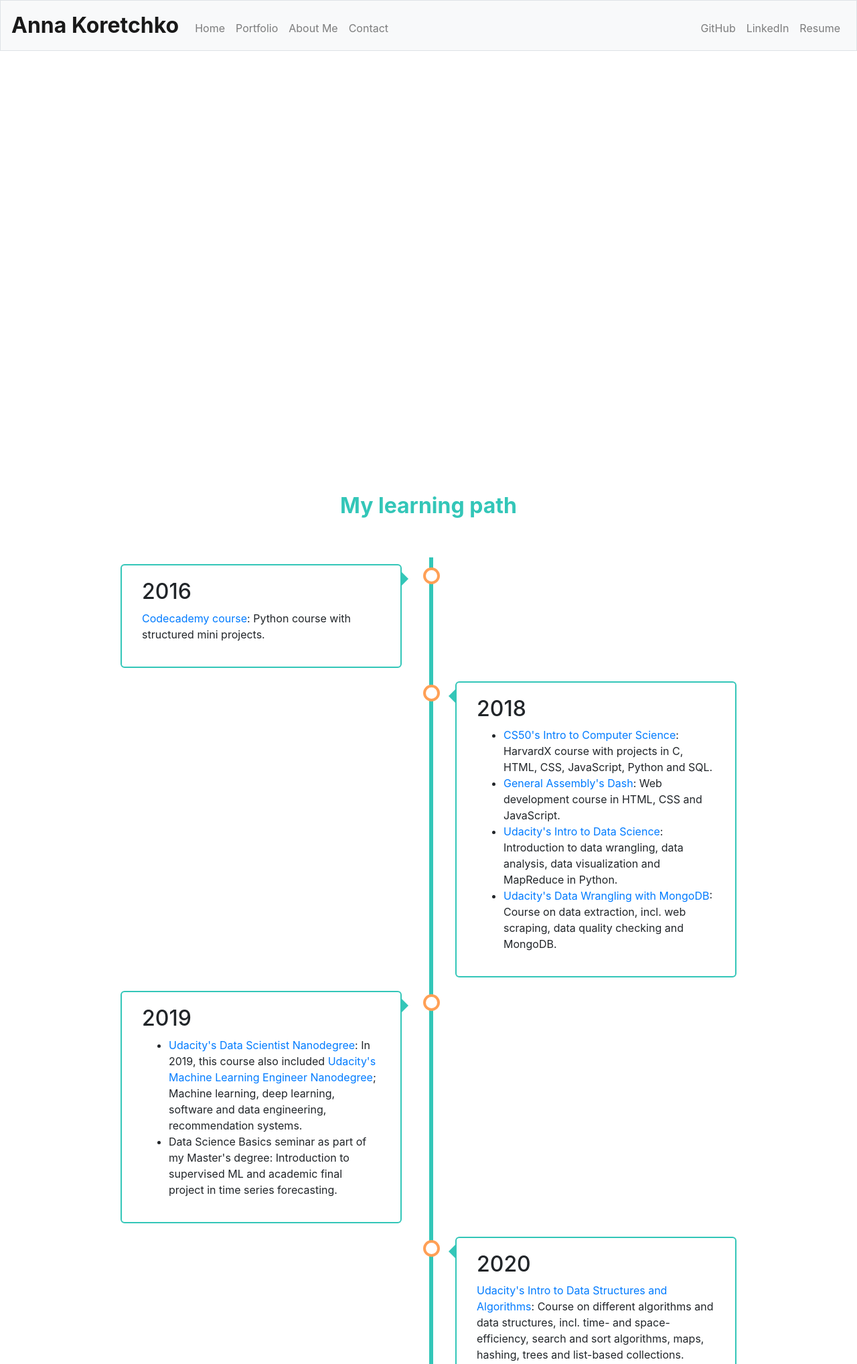
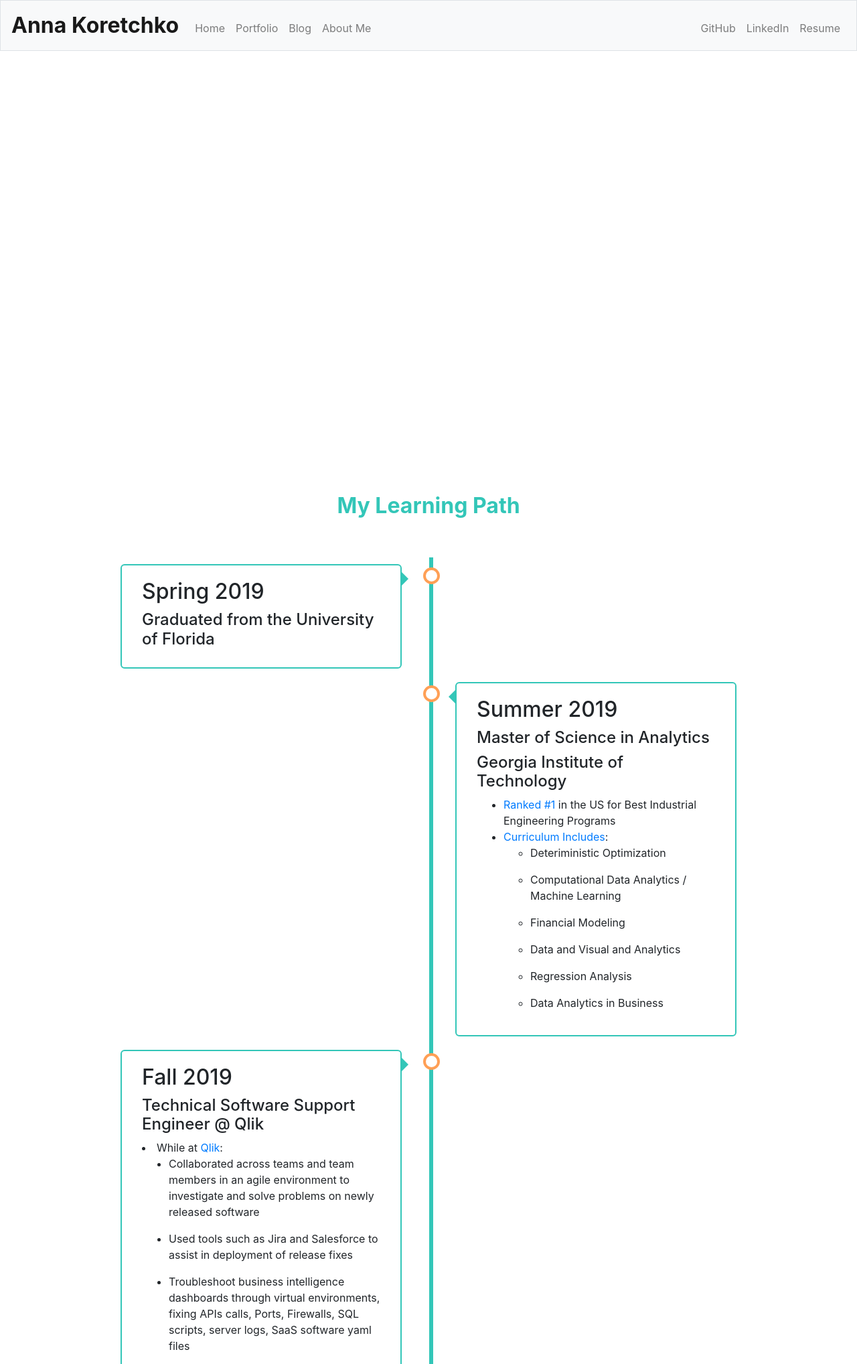
Before and after one commit to annakoretchko/personal-website, a Flask app: template templates/about.html in a window 1280 px wide. Shown: the top 2036 px of the page at 67% size. Run offline with Flask 2, Linux system fonts and the light colour scheme; the template is opened without the code that fills it, so the values that code supplies are empty; some libraries are stand-ins or nearby versions.

Commit message:
finally got css to render...browser cache issue

```diff
--- a/app.py
+++ b/app.py
@@ -2,15 +2,9 @@ from flask import Blueprint, Flask, g, jsonify, render_template, request, Respon
 from werkzeug.exceptions import default_exceptions, HTTPException, InternalServerError
 import os
 import helper
-import pandas as pd
-from flask_mail import Mail, Message
 
 # Configure application
 app = Flask(__name__)
-
-
-SECRET_KEY = os.urandom(32)
-app.config['SECRET_KEY'] = SECRET_KEY
 
 @app.route('/index', methods=['POST', 'GET'])
 @app.route('/', methods=['POST', 'GET'])
@@ -37,45 +31,22 @@ def portfolio():
                             title="PROJECT PORTFOLIO",
                             id="portfolio")
 
-@app.route('/about', methods=['POST', 'GET'])
-def about():
+# @app.route('/about', methods=['POST', 'GET'])
+# def about():
 
-    # get the title content for the portfolio page
-    title_text = "about go here"
-    # skills1= {"read": '1', "write": '4', "run": '5'}
-    # skills2= {"code": '1', "bike": '4', "lift": '5'}
-    # #skills = [skills1,skills2]
-    # skills = {"code": 'test', "bike": '4', "lift": '5'}
-    skills = helper.get_skill_content()
+#     # get the title content for the portfolio page
+#     title_text = "about go here"
+#     # skills1= {"read": '1', "write": '4', "run": '5'}
+#     # skills2= {"code": '1', "bike": '4', "lift": '5'}
+#     # #skills = [skills1,skills2]
+#     # skills = {"code": 'test', "bike": '4', "lift": '5'}
+#     skills = helper.get_skill_content()
 
-    return render_template('/about.html',
-                            title_text=title_text,
-                            skills = skills,
-                            title="ABOUT ME",
-                            id="about")
-
-@app.route('/contact', methods=["GET","POST"])
-def contact():
-    form = helper.ContactForm()
-    if request.method == 'POST':
-        name =  request.form["name"]
-        email = request.form["email"]
-        subject = request.form["subject"]
-        message = request.form["message"]
-        res = pd.DataFrame({'name':name, 'email':email, 'subject':subject ,'message':message}, index=[0])
-        res.to_csv('./contactusMessage.csv')
-        return render_template('contact.html', form=form)
-    else:
-        return render_template('contact.html', form=form)
-
-
-@app.route("/robots.txt")
-def robots():
-    '''
-    Add robots.txt file to avoid google indexing
-    '''
-
-    return send_from_directory(app.static_folder, request.path[1:])
+#     return render_template('/about.html',
+#                             title_text=title_text,
+#                             skills = skills,
+#                             title="ABOUT ME",
+#                             id="about")
 
 
 if __name__ == "__main__":
--- /dev/null
+++ b/app.yaml
@@ -0,0 +1 @@
+runtime: python38
--- /dev/null
+++ b/requirements.txt
@@ -0,0 +1 @@
+Flask==1.1.2
--- a/static/styles.css
+++ b/static/styles.css
@@ -17,7 +17,7 @@
 
 #contact-navbarbrand
 {
-    color: #2FDEDB;
+    color: orange;
 }
 
 #about-navbarbrand
@@ -52,6 +52,8 @@
     background-color: #2CD4A7;
 }
 
+
+
 #portfolio-title
 {
     background-color: #2FDEDB;
@@ -60,6 +62,12 @@
 #about-title
 {
     background-color: #33C6B8;
+}
+
+
+#contact-title
+{
+    background-color: orange;
 }
 
 .container
@@ -258,6 +266,12 @@
 .about-header
 {
     color: #33C6B8;
+    font-weight: bold;
+}
+
+.contact-header
+{
+    color: orange;
     font-weight: bold;
 }
 
@@ -512,3 +526,29 @@ footer
 {
     font-style: italic;
 }
+
+
+
+  /* Make sure that padding behaves as expected */
+
+
+  /* Make sure that padding behaves as expected */
+* {box-sizing:border-box}
+
+/* Container for skill bars */
+.container-skilz {
+  width: 100%; /* Full width */
+  background-color: #ddd; /* Grey background */
+}
+
+.skills {
+  text-align: right; /* Right-align text */
+  padding-top: 10px; /* Add top padding */
+  padding-bottom: 10px; /* Add bottom padding */
+  color: white; /* White text color */
+}
+
+.html {width: 90%; background-color: #4CAF50;} /* Green */
+.css {width: 80%; background-color: #2196F3;} /* Blue */
+.js {width: 65%; background-color: #f44336;} /* Red */
+.php {width: 60%; background-color: #808080;} /* Dark Grey */
--- a/templates/about.html
+++ b/templates/about.html
@@ -13,68 +13,106 @@
         <div class="row portfolio-row justify-content-center">
             <div class="col-md-5">
                 <div class="text-center">
-                    <h2 class="about-header">My learning path</h2>
+                    <h2 class="about-header">My Learning Path</h2>
                 </div>
             </div>
         </div>
         <div class="timeline">
             <div class="container-timeline left">
                 <div class="content">
-                        <h2>2016</h2>
-                        <p><a target="_blank" class="about-link" href="https://www.codecademy.com/learn/learn-python">Codecademy course</a>:
-                            Python course with structured mini projects.
-                        </p>
+                        <h2>Spring 2019</h2>
+                        <h4> Graduated from the University of Florida</h4>
+
                 </div>
             </div>
             <div class="container-timeline right">
                 <div class="content">
-                        <h2>2018</h2>
+                        <h2>Summer 2019</h2>
+                        <h4> Master of Science in Analytics </h4>
+                        <h4> Georgia Institute of Technology</h4>
                         <ul>
                             <li>
-                                <a target="_blank" class="about-link" href="https://www.edx.org/course/cs50s-introduction-to-computer-science">CS50's Intro to Computer Science</a>:
-                                HarvardX course with projects in C, HTML, CSS, JavaScript, Python and SQL.
+                                <a target="_blank" class="about-link" href="https://dash.generalassemb.ly/">Ranked #1</a>
+                                in the US for Best Industrial Engineering Programs
+                            </li>
+
+                            <li>
+                                <a target="_blank" class="about-link" href="https://pe.gatech.edu/degrees/analytics/curriculum">Curriculum Includes</a>:
+                                <ul>
+                                    <li>
+                                <p>Deteriministic Optimization<p>
+                                    <li>
+                                <p>Computational Data Analytics / Machine Learning<p>
+                                    <li>
+                                <p>Financial Modeling<p></p>
                                     </li>
                                     <li>
-                                <a target="_blank" class="about-link" href="https://dash.generalassemb.ly/">General Assembly's Dash</a>:
-                                Web development course in HTML, CSS and JavaScript.
+                                <p>Data and Visual and Analytics<p>
                                     </li>
                                      <li>
-                                <a target="_blank" class="about-link" href="https://www.udacity.com/course/intro-to-data-science--ud359">Udacity's Intro to Data Science</a>:
-                                Introduction to data wrangling, data analysis, data visualization and MapReduce in Python.
+                                <p>Regression Analysis<p>
+                                    <li>
+                                <p>Data Analytics in Business<p>
                                     </li>
-                            <li>
-                                <a target="_blank" class="about-link" href="https://www.udacity.com/course/data-wrangling-with-mongodb--ud032">Udacity's Data Wrangling with MongoDB</a>:
-                                Course on data extraction, incl. web scraping, data quality checking and MongoDB.
+                                    <ul>
+
+
                             </li>
+
                         </ul>
                 </div>
             </div>
             <div class="container-timeline left">
                 <div class="content">
-                        <h2>2019</h2>
+                        <h2>Fall 2019</h2>
+                        <h4>Technical Software Support Engineer @ Qlik</h4>
+                        </ul>
+                            <li>
+                                <a>While at</a>
+                                <a target="_blank" class="about-link" href="https://www.qlik.com/us/company">Qlik</a>:
+                            </li>
                                 <ul>
                                     <li>
-                                <a target="_blank" class="about-link" href="https://www.udacity.com/course/data-scientist-nanodegree--nd025">Udacity's Data Scientist Nanodegree</a>:
-                                In 2019, this course also included <a target="_blank" class="about-link" href="https://www.udacity.com/course/machine-learning-engineer-nanodegree--nd009t">
-                                Udacity's Machine Learning Engineer Nanodegree</a>; Machine learning, deep learning, software
-                                and data engineering, recommendation systems.
+                                <p>Collaborated across teams and team members in an agile environment to investigate and solve problems on newly released software<p>
+                                    <li>
+                                <p>Used tools such as Jira and Salesforce to assist in deployment of release fixes<p>
+                                    <li>
+                                <p>Troubleshoot business intelligence dashboards through virtual environments, fixing APIs calls, Ports, Firewalls, SQL scripts, server logs, SaaS software yaml files</p>
                                     </li>
                                     <li>
-                                Data Science Basics seminar as part of my Master's degree: Introduction to supervised ML
-                                and academic final project in time series forecasting.
+                                <p>Directly customer facing. Needed to be able to solve difficult technical situations under pressure as the custmer could be stressed<p>
                                     </li>
+                                </li>
+                             <ul>
                         </ul>
                 </div>
             </div>
             <div class="container-timeline right">
                 <div class="content">
-                        <h2>2020</h2>
-                        <p><a target="_blank" class="about-link" href="https://www.udacity.com/course/data-structures-and-algorithms-in-python--ud513">
-                            Udacity's Intro to Data Structures and Algorithms</a>:
-                            Course on different algorithms and data structures, incl. time- and space-efficiency,
-                            search and sort algorithms, maps, hashing, trees and list-based collections.
-                        </p>
-                </div>
+                        <h2>Summer 2020 -- Present</h2>
+                        <h4>Data Scientist @ Gateway Institute for Brain Research</h4>
+                        </ul>
+                            <li>
+                                <a>Currently at</a>
+                                <a target="_blank" class="about-link" href="https://www.gifbr.com/">Gateway Institute for Brain Research</a>:
+                            </li>
+                                <ul>
+                                    <li>
+                                <p>Increasing company efficiency through programmatically solving issues<p>
+                                    <li>
+                                <p>Building models(neural network, regression analysis etc), selecting features, and optimizing classifiers using machine learning techniques to accurately predict drug efficacy<p>
+                                    <li>
+                                <p>Data mine to create robust database for ad-hoc analysis of drug development</p>
+                                    </li>
+                                    <li>
+                                <p>Lead Data Science Department meetings<p>
+                                    </li>
+                                    <li>
+                                <p>Project proposal planning,writing, editing and submission for new projects to increase portfolio of company as a whole and progress in the cure for Parkinson’s Disease<p>
+                                    </li>
+                                </li>
+                             <ul>
+                        </ul>
                 </div>
             </div>
 
@@ -116,5 +154,23 @@
             {% endfor %}
         </div>
     </section>
+    <p>HTML</p>
+    <div class="container-skilz ">
+      <div class="skills html">90%</div>
+    </div>
 
+    <p>CSS</p>
+    <div class="container-skilz ">
+      <div class="skills css">80%</div>
+    </div>
+
+    <p>JavaScript</p>
+    <div class="container-skilz ">
+      <div class="skills js">65%</div>
+    </div>
+
+    <p>PHP</p>
+    <div class="container-skilz ">
+      <div class="skills php">60%</div>
+    </div>
 {% endblock %}
--- a/templates/contact.html
+++ b/templates/contact.html
@@ -12,7 +12,7 @@
     <div class="row portfolio-row justify-content-center">
         <div class="col-md-5">
             <div class="text-center">
-                <h1 class="about-header">Let's Connect!</h1>
+                <h1 class="contact-header">Let's Connect!</h1>
                 <h5>Please shoot me an e-mail with any suggestions, comments, or concerns.</h5>
             </div>
         </div>
--- a/templates/layout.html
+++ b/templates/layout.html
@@ -1,5 +1,4 @@
 <!doctype html>
-
 <html>
   <head>
     <!-- Required meta tags -->
@@ -7,40 +6,13 @@
     <meta name="viewport" content="width=device-width, initial-scale=1, shrink-to-fit=no">
 
     <!-- Bootstrap CSS -->
+    <link rel="stylesheet" href="https://stackpath.bootstrapcdn.com/bootstrap/4.4.1/css/bootstrap.min.css" integrity="sha384-Vkoo8x4CGsO3+Hhxv8T/Q5PaXtkKtu6ug5TOeNV6gBiFeWPGFN9MuhOf23Q9Ifjh" crossorigin="anonymous">
 
-    <link rel="stylesheet" href="https://stackpath.bootstrapcdn.com/bootstrap/4.4.1/css/bootstrap.min.css" integrity="sha384-Vkoo8x4CGsO3+Hhxv8T/Q5PaXtkKtu6ug5TOeNV6gBiFeWPGFN9MuhOf23Q9Ifjh" crossorigin="anonymous">
     <!-- This is your own CSS style sheet -->
-    <link rel="stylesheet" href="/static/styles.css">
-
-
-    <!-- Optional JavaScript -->
-    <!-- jQuery first, then Popper.js, then Bootstrap JS -->
-    <script src="https://code.jquery.com/jquery-3.4.1.slim.min.js" integrity="sha384-J6qa4849blE2+poT4WnyKhv5vZF5SrPo0iEjwBvKU7imGFAV0wwj1yYfoRSJoZ+n" crossorigin="anonymous"></script>
-    <script src="https://cdn.jsdelivr.net/npm/popper.js@1.16.0/dist/umd/popper.min.js" integrity="sha384-Q6E9RHvbIyZFJoft+2mJbHaEWldlvI9IOYy5n3zV9zzTtmI3UksdQRVvoxMfooAo" crossorigin="anonymous"></script>
-    <script src="https://stackpath.bootstrapcdn.com/bootstrap/4.4.1/js/bootstrap.min.js" integrity="sha384-wfSDF2E50Y2D1uUdj0O3uMBJnjuUD4Ih7YwaYd1iqfktj0Uod8GCExl3Og8ifwB6" crossorigin="anonymous"></script>
-
-      <!-- Global site tag (gtag.js) - Google Analytics -->
-      <script async src="https://www.googletagmanager.com/gtag/js?id=UA-168103075-1"></script>
-      <script>
-        window.dataLayer = window.dataLayer || [];
-        function gtag(){dataLayer.push(arguments);}
-        gtag('js', new Date());
-
-        gtag('config', 'UA-168103075-1', {'anonymize_ip': true });
-      </script>
-
-
-    <!-- Disallow crawlers to index this website -->
-    <meta name="robots" content="noindex">
+    <link href="/static/styles.css" rel="stylesheet">
 
     <title>Anna Koretchko Portfolio</title>
-    <link rel="icon" href="/static/img/home.png">
-
-
-    <!-- mobile first bootstrap -->
-    <meta name="viewport" content="width=device-width, initial-scale=1">
-
-   </head>
+  </head>
   <body>
 
     <nav class="navbar navbar-expand-md navbar-light bg-light border sticky-top">
@@ -57,11 +29,11 @@
                   <a class="nav-link" id="{{ id }}-nav-link" href="/portfolio">Portfolio</a>
               </li>
               <li class="nav-item">
+                  <a target="_blank" class="nav-link" id="{{ id }}-nav-link" href="https://medium.com/@julia.nikulski">Blog</a>
+              </li>
+              <li class="nav-item">
                   <a class="nav-link" id="{{ id }}-nav-link" href="/about">About Me</a>
               </li>
-              <li class="nav-item">
-                <a target="_blank" class="nav-link" id="{{ id }}-nav-link" href="/contact">Contact</a>
-            </li>
           </ul>
           <ul class="navbar-nav ml-auto mt-2">
               <li class="nav-item">
```
Also changed, not shown: templates/index.html (+8 -7 lines), README.md, static/img/algo_trade.png (added), static/img/algo_trade_2.jpeg (added), static/img/portfolio-website.png, 3 other files. Lines whose indentation alone changed are shown as unchanged.
